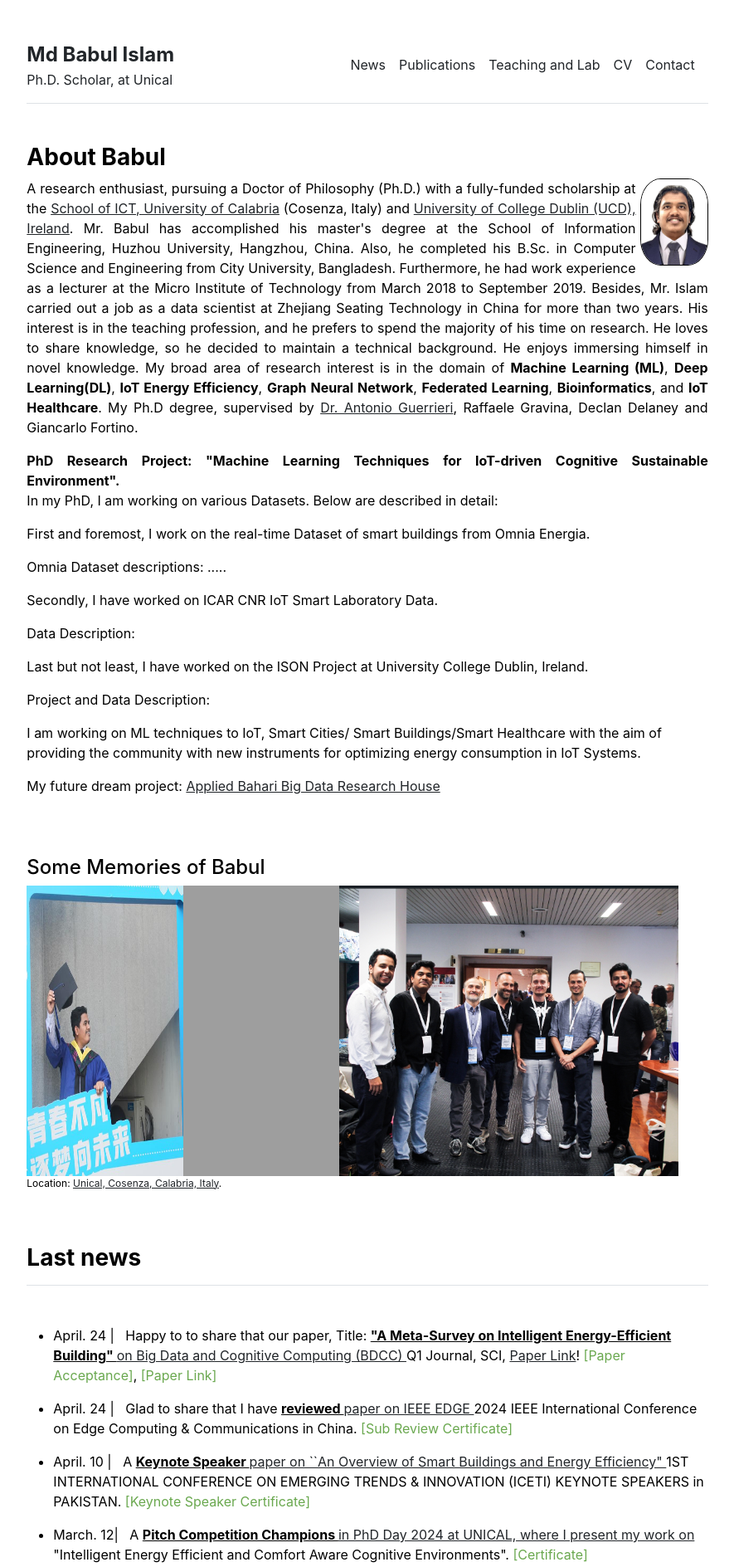
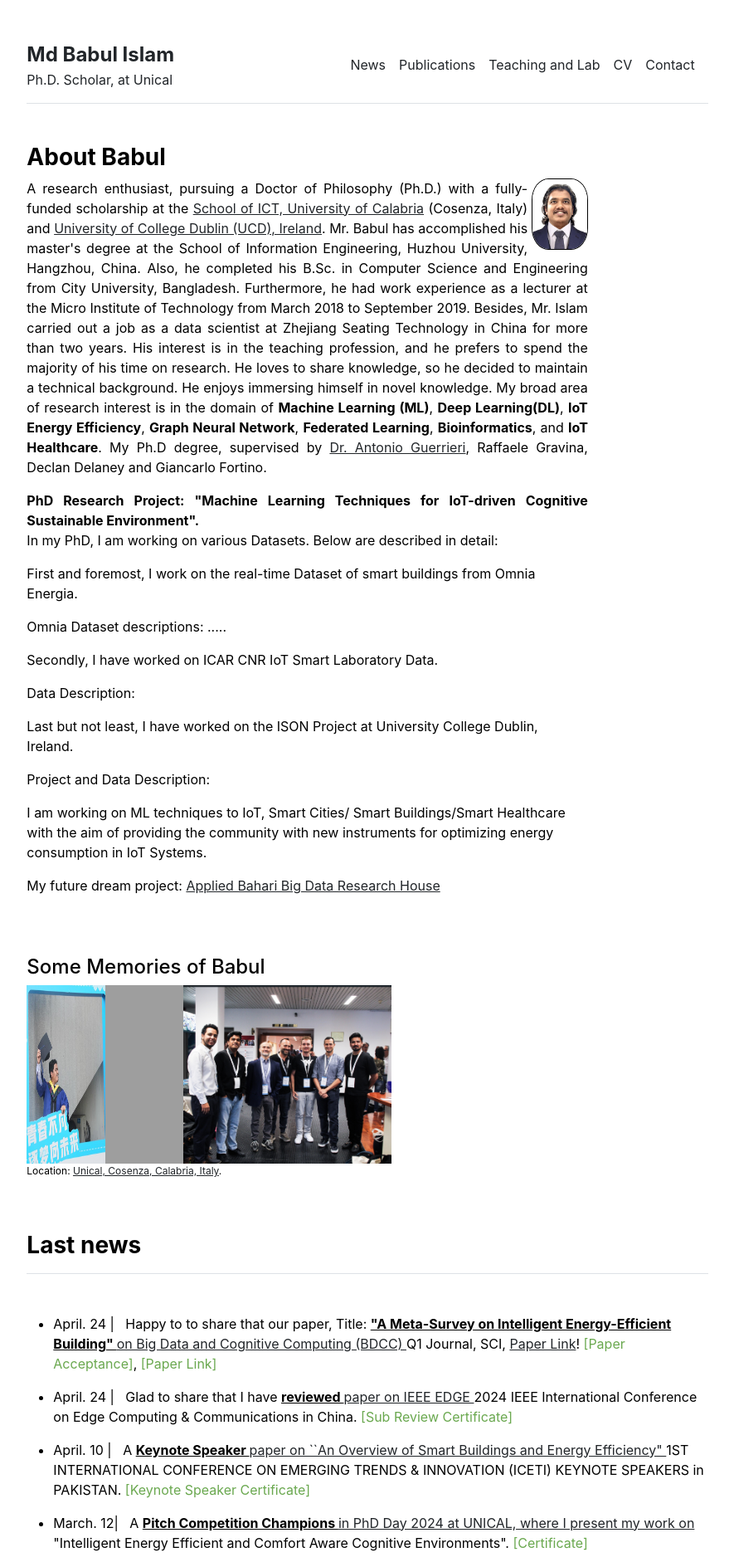
Before and after one commit to babulcseian/babulcseian.github.io, a Jekyll site: the page built from index.md, in a window 1280 px wide. Shown: the top 1888 px of the page at 83% size, without its empty margins (197-1082 px from the left). Built offline with Jekyll 4.4.1, drawn with Linux system fonts in a browser that asks for light colours; a style sheet for code colours, icons or effects is not loaded.

Commit message:
Update home.html

```diff
--- a/_layouts/home.html
+++ b/_layouts/home.html
@@ -3,7 +3,7 @@
 ---
 
 <div class="row g-5 mb-5">
-  <div class="col-md-15">
+  <div class="col-md-10">
     <h3 class="fw-bold">About Babul</h3>
 
 <img src="{{ site.github.url }}/assets/img/Md Babul Islam - 2 .jpeg" alt="Home" width="10%" width="20" title="MSc Graduation" style="float:right; margin-left:5px; margin-bottom:1px; border: solid black 1px; padding=2px; border-radius: 30%">
@@ -39,9 +39,9 @@
     <br>
   <h4>Some Memories of Babul</h4>
     <div style="display: flex; justify-content: space-between;">
-        <img src="{{ site.github.url }}/assets/img/Md Babul Con.jpg" alt="Home" width="60%" title="MSc Graduation">
-        <img src="{{ site.github.url }}/assets/img/Md Babul Islam with Prof.jpg" alt="Home" width="60%">
-        <img src="{{ site.github.url }}/assets/img/Md Babul Islam Lab.jpg" alt="Home" width="130%">
+        <img src="{{ site.github.url }}/assets/img/Md Babul Con.jpg" alt="Home" width="30%" title="MSc Graduation">
+        <img src="{{ site.github.url }}/assets/img/Md Babul Islam with Prof.jpg" alt="Home" width="30%">
+        <img src="{{ site.github.url }}/assets/img/Md Babul Islam Lab.jpg" alt="Home" width="80%">
     </div>
     <p style="font-size:12px">
         Location: <a class="other" href='https://goo.gl/maps/hsu2JB4HwjQN7TqC7'>Unical, Cosenza, Calabria, Italy</a>.
```
